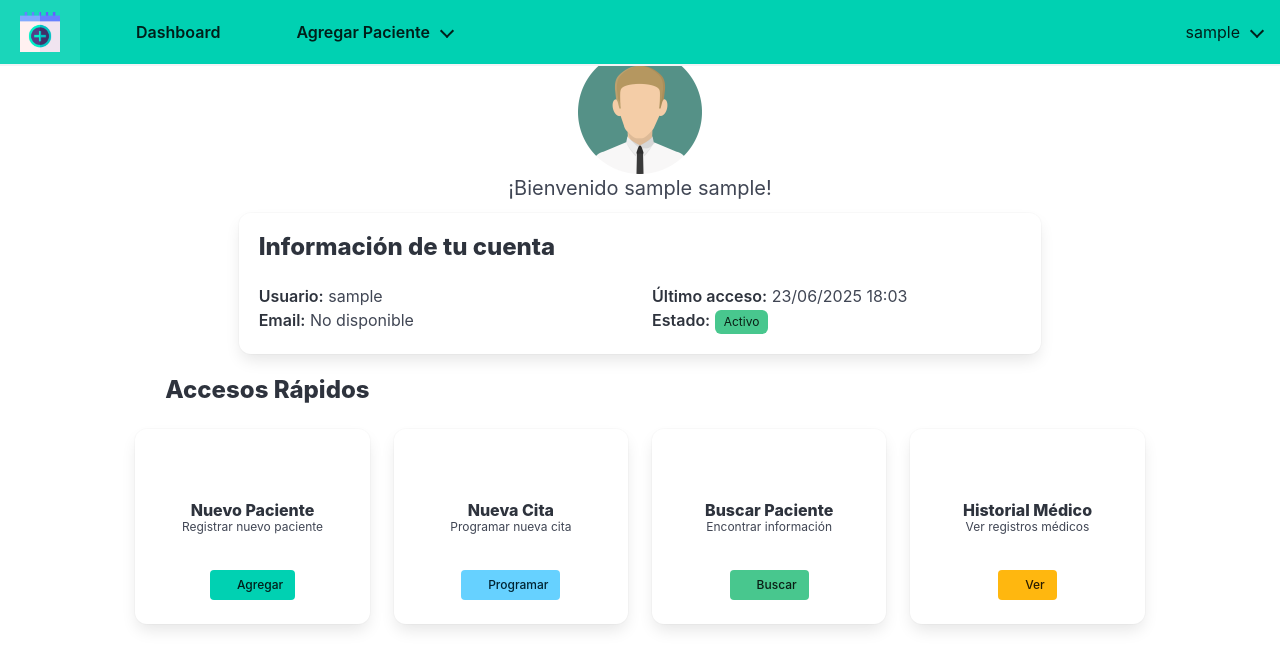
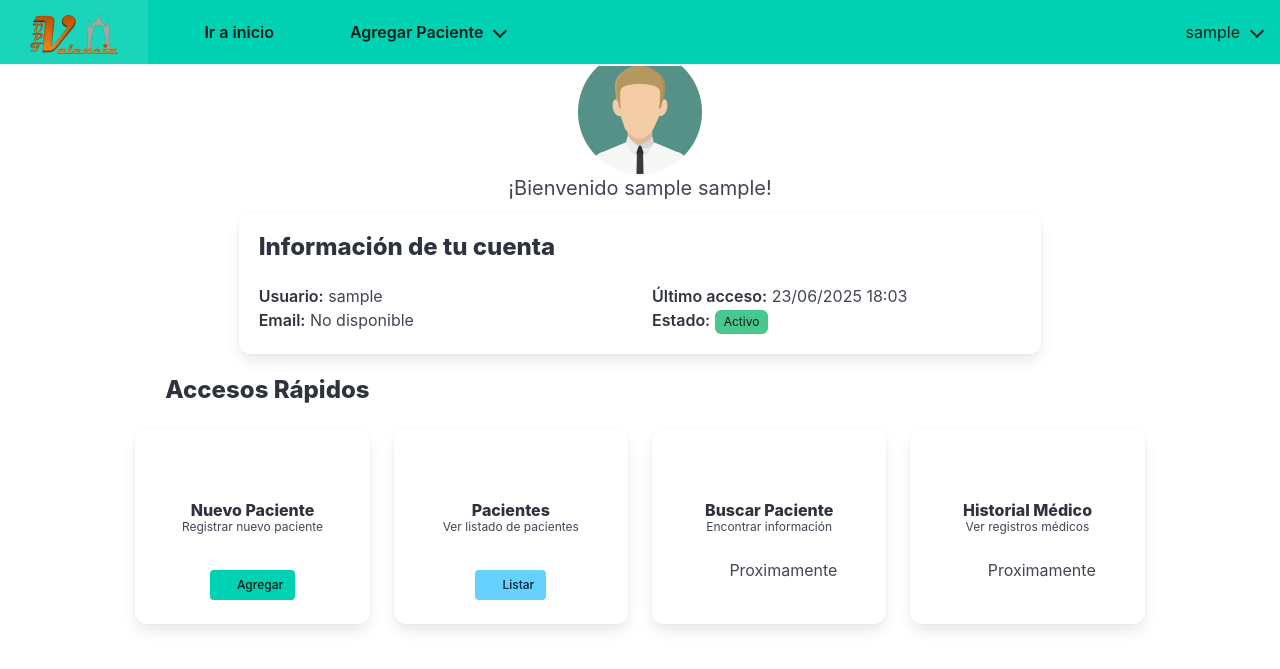
Before and after one commit to AlexDev0627/CRUD-Uv1, a PHP site: page /CRUD/dashboard in a window 1280 px wide. Shown: the top 669 px of the page. Run offline with PHP 8.4, Linux system fonts and the light colour scheme; the visitor is signed in with stand-in values (Sample User, id 1).

Commit message:
Cambio de logo del sistema

```diff
--- a/app/views/content/dashboard-view.php
+++ b/app/views/content/dashboard-view.php
@@ -74,13 +74,14 @@
                         <span class="icon is-large has-text-info">
                             <i class="fas fa-calendar-plus fa-2x"></i>
                         </span>
-                        <p class="title is-6">Nueva Cita</p>
-                        <p class="subtitle is-7">Programar nueva cita</p>
-                        <a href="<?php echo APP_URL; ?>citas/nueva/" class="button is-info is-small">
+                        <p class="title is-6">Pacientes</p>
+                        <p class="subtitle is-7">Ver listado de pacientes</p>
+                        <!-- <a href="<?php echo APP_URL; ?>citas/nueva/" class="button is-info is-small"> -->
+                             <a href="<?php echo APP_URL; ?>userList/"  class="button is-info is-small">
                             <span class="icon">
                                 <i class="fas fa-calendar"></i>
                             </span>
-                            <span>Programar</span>
+                            <span>Listar</span>
                         </a>
                     </div>
                 </div>
@@ -95,11 +96,11 @@
                         </span>
                         <p class="title is-6">Buscar Paciente</p>
                         <p class="subtitle is-7">Encontrar información</p>
-                        <a href="<?php echo APP_URL; ?>userSearch/" class="button is-success is-small">
+                        <!-- <a href="<?php echo APP_URL; ?>userSearch/" class="button is-success is-small"> -->
                             <span class="icon">
                                 <i class="fas fa-search"></i>
                             </span>
-                            <span>Buscar</span>
+                            <span>Proximamente</span>
                         </a>
                     </div>
                 </div>
@@ -114,11 +115,11 @@
                         </span>
                         <p class="title is-6">Historial Médico</p>
                         <p class="subtitle is-7">Ver registros médicos</p>
-                        <a href="<?php echo APP_URL; ?>historial/" class="button is-warning is-small">
+                        <!-- <a href="<?php echo APP_URL; ?>historial/" class="button is-warning is-small"> -->
                             <span class="icon">
                                 <i class="fas fa-eye"></i>
                             </span>
-                            <span>Ver</span>
+                            <span>Proximamente</span>
                         </a>
                     </div>
                 </div>
--- a/app/views/inc/navbar.php
+++ b/app/views/inc/navbar.php
@@ -1,12 +1,12 @@
 <nav class="navbar is-primary is-fixed-top has-shadow">
     <div class="navbar-brand">
         <a class="navbar-item" href="<?php echo APP_URL; ?>dashboard/">
-            <img src="<?php echo APP_URL; ?>app/views/img/clinica-de-salud.png" alt="Clínica de Salud" style="max-height: 40px">
+            <img src="<?php echo APP_URL; ?>app/views/img/logoUniversidad.png" alt="Clínica de Salud" style="max-height: 100px">
         </a>
         <div class="navbar-burger" data-target="navbarExampleTransparentExample">
+            <!-- <span></span>
             <span></span>
-            <span></span>
-            <span></span>
+            <span></span> -->
         </div>
     </div>
 
@@ -16,7 +16,7 @@
                 <span class="icon">
                     <i class="fas fa-home"></i>
                 </span>
-                <span>Dashboard</span>
+                <span>Ir a inicio</span>
             </a>
 
             <div class="navbar-item has-dropdown is-hoverable">
```
Also changed, not shown: app/views/fotos/Yofrank_50.png (deleted), app/views/fotos/wADsaAWDa_35.png (deleted), app/views/img/clinica-de-salud.png (deleted), app/views/img/logo-proyecto.png (deleted), app/views/img/logo22.jpg (deleted), app/views/img/logoUniversidad.png (added).
